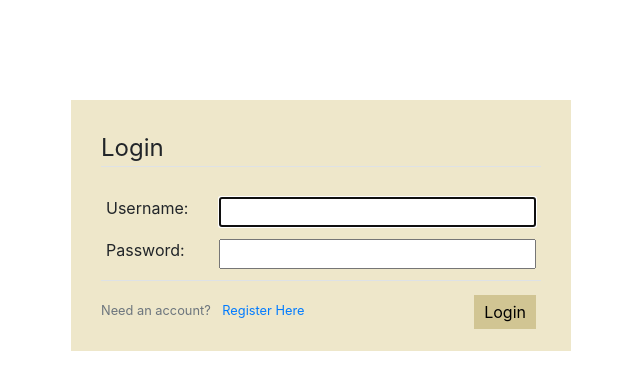
After one commit to thilanse/expense-tracker, a Django app: page /login/ in a window 1280 px wide. The commit adds this page. Shown: the top 390 px of the page, without its empty margins (319-959 px from the left). Run offline with Django 3.2, Linux system fonts and the light colour scheme; some libraries are stand-ins or nearby versions.

Commit message:
Added login functionality

```diff
--- a/expense_tracker/expense_tracker/urls.py
+++ b/expense_tracker/expense_tracker/urls.py
@@ -15,10 +15,12 @@ Including another URLconf
 """
 from django.contrib import admin
 from django.urls import path, include
+from django.contrib.auth import views as auth_views
 from users import views as user_views
 
 urlpatterns = [
     path('admin/', admin.site.urls),
     path('', include('tracker.urls')),
     path('register/', user_views.register, name='register'),
+    path('login/', auth_views.LoginView.as_view(template_name='users/login.html'), name='login')
 ]
--- a/expense_tracker/tracker/static/users/main.css
+++ b/expense_tracker/tracker/static/users/main.css
@@ -1,19 +1,26 @@
+
+.auth-container{
+  margin: auto;
+  margin-top: 100px;
+  padding: 30px;
+}
 
 .register-container{
   background-color:  rgb(202, 238, 234);
   width: 800px;
-  margin: auto;
-  margin-top: 100px;
-  padding: 30px;
-  /* overflow: hidden; */
 }
 
-.register-container table{
+.login-container{
+  background-color:  rgb(238, 231, 202);
+  width: 500px;
+}
+
+.auth-container table{
   margin-bottom: 5px;
   width: 100%;
 }
 
-.register-input{
+.auth-input{
   width: 100%;
 }
 
@@ -33,16 +40,28 @@
   margin: 0;
 }
 
-.register-btn{
+.auth-btn{
   float: right;
   margin-top: 15px;
   margin-right: 5px;
-  background-color: rgb(143, 209, 201);
   padding: 5px 10px;
   border: none;
+}
+
+.register-btn{
+  background-color: rgb(143, 209, 201);
 }
 
 .register-btn:hover{
   background-color: rgb(116, 190, 182);
   cursor: pointer;
 }
+
+.login-btn{
+  background-color: rgb(209, 197, 147);
+}
+
+.login-btn:hover{
+  background-color: rgb(190, 176, 120);
+  cursor: pointer;
+}
--- /dev/null
+++ b/expense_tracker/users/templates/users/login.html
@@ -0,0 +1,42 @@
+{% extends 'tracker/base.html' %}
+{% load static %}
+{% block content %}
+
+  <div class="container">
+    <div class="auth-container login-container">
+      <legend class="border-bottom mb-4">Login</legend>
+      <!-- <h3>Register Here</h3> -->
+      <form method="POST">
+
+        {% csrf_token %}
+        <table>
+          <tr>
+            <td>
+              <label for="id_username">Username:</label>
+            </td>
+            <td>
+              <input class="auth-input" type="text" name="username" autofocus autocapitalize="none" autocomplete="username" maxlength="150" required id="id_username">
+            </td>
+          </tr>
+          <tr>
+            <td>
+              <label for="id_password">Password:</label>
+            </td>
+            <td>
+              <input class="auth-input" type="password" name="password" autocomplete="current-password" required id="id_password">
+            </td>
+          </tr>
+        </table>
+        <button type="submit" class="auth-btn login-btn">Login</button>
+        <div class="border-top pt-3">
+          <small class="text-muted">
+            Need an account? <a href="{% url 'register' %}" class="ml-2">Register Here</a>
+          </small>
+        </div>
+
+      </form>
+    </div>
+  </div>
+
+
+{% endblock content %}
--- /dev/null
+++ b/superuser.txt
@@ -0,0 +1,2 @@
+thilanse
+t321
```
Also changed, not shown: expense_tracker/tracker/templates/tracker/home.html (+8 -8 lines), expense_tracker/users/templates/users/register.html (+7 -7 lines), expense_tracker/db.sqlite3.
